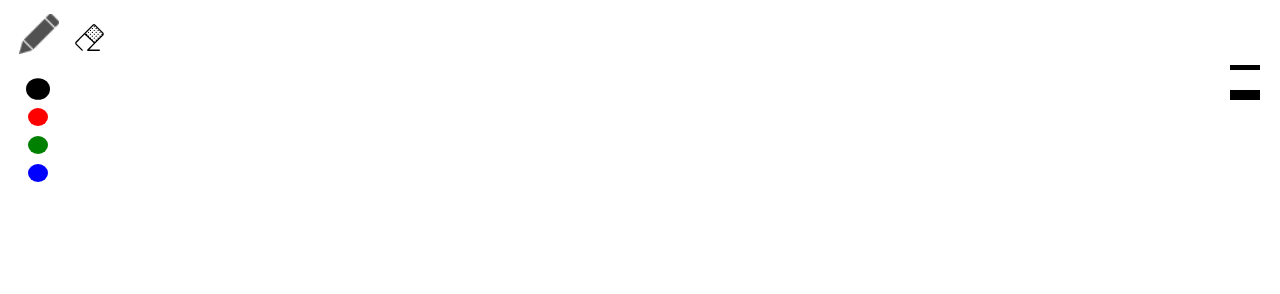
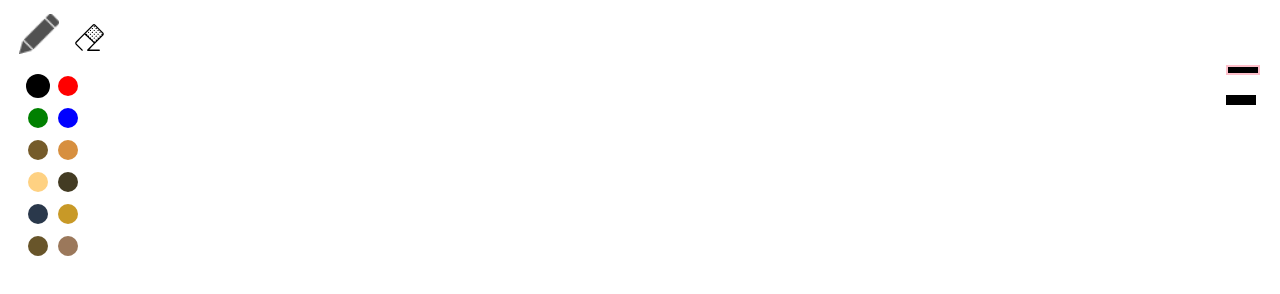
Before and after one commit to Cissypotato/canvas, a plain HTML site: page canvas.html in a window 1280 px wide. Drawn offline with Linux system fonts and the light colour scheme.

Commit message:
添加颜色

```diff
--- a/canvas.css
+++ b/canvas.css
@@ -11,18 +11,30 @@
  }
  img.active{width: 40px;height:40px;color: red}
 
- .colors{position: fixed;left: 28px;top: 70px;}
- .colors>li{width: 20px;height: 18px;border-radius: 50%;margin: 10px 0;transition: all 0.3s}
+ .colors{position: fixed;left: 28px;top: 70px;width: 50px;display: flex;
+    justify-content: space-between;flex-wrap: wrap}
+ .colors>li{width: 20px;height: 20px;margin: 6px 0;border-radius: 50%;transition: all 0.3s;box-shadow: black}
  .colors>li.black{background: black}
  .colors>li.red{background: red}
  .colors>li.green{background: green}
  .colors>li.blue{background: blue}
+ .colors>li.ba{background: #755b2a}
+ .colors>li.df{background: #d78f3f}
+ .colors>li.fe{background: #fed182}
+ .colors>li.b{background: #433b23}
+ .colors>li.ab{background: #2a384b}
+ .colors>li.c{background: #c89927}
+ .colors>li.a{background: #68552a}
+ .colors>li.bb{background: #9b785b}
+
  .colors>li.active{transform: scale(1.2)}
 
  .size{position: fixed;top: 45px;right: 20px;}
  .size>li{margin: 20px 0;}
- .size>.thin{height: 0;width: 30px;border-top: 5px solid #000;}
- .size>.bold{height: 0;width: 30px;border-top: 10px solid #000;}
+ .size>.thin{height: 0;width: 30px;height:6px;background:#000;}
+ .size>.thin.active{border:2px solid pink}
+ .size>.bold{height: 0;width: 30px;height:10px;background:#000;}
+ .size>.bold.active{border:2px solid pink}
 
  .icon {
     width: 2em; height: 2em;
--- a/canvas.html
+++ b/canvas.html
@@ -27,13 +27,22 @@
          </svg>
     </div>
     <ol class="colors">
-        <li class="black active" id="black"></li>
-        <li class="red" id="red"></li>
-        <li class="green" id="green"></li>
-        <li class="blue" id="blue"></li>
+        <li class="black active" id="black" data-color="#000"></li>
+        <li class="red" id="red" data-color="#f00"></li>
+        <li class="green" id="green" data-color="#0f0"></li>
+        <li class="blue" id="blue" data-color="#00f"></li>
+        <li class="ba"  data-color="#755b2a"></li>
+        <li class="df"  data-color="#d78f3f"></li>
+        <li class="fe"  data-color="#fed182"></li>
+        <li class="b"  data-color="#433b23"></li>
+        <li class="ab"  data-color="#2a384b"></li>
+        <li class="c"  data-color="#c89927"></li>
+        <li class="a"  data-color="#68552a"></li>
+        <li class="bb"  data-color="#9b785b"></li>
+
     </ol>
     <ol class="size">
-        <li class="thin" id="thin"></li>
+        <li class="thin active" id="thin"></li>
         <li class="bold" id="bold"></li>
     </ol>
     <script src="scripts/canvasPhone.js"></script>
--- a/scripts/canvasPhone.js
+++ b/scripts/canvasPhone.js
@@ -21,21 +21,23 @@ eraser.onclick=function(){
     eraserEnabled=true;
     eraser.classList.add("active")
     brush.classList.remove("active")
+    removeColorsActive()
+
 }
 brush.onclick=function(){
     eraserEnabled=false;
     brush.classList.add("active");
     eraser.classList.remove("active")
+    colors[0].classList.add('active')
 }
 
 //画笔颜色的调整
 var colors=document.querySelectorAll('.colors>li')
 for(var i=0;i<colors.length;i++){
     colors[i].onclick=function(e){
-        var id=e.currentTarget.id
-        context.fillStyle=id
-        console.log(context.fillStyle)
-        context.strokeStyle=id
+        var color=e.currentTarget.getAttribute('data-color')
+        context.fillStyle=color
+        context.strokeStyle=color
         e.currentTarget.classList.add('active')
         removeSiblingsClass(e.currentTarget)
     }
@@ -85,10 +87,14 @@ var thin=document.getElementById('thin');
 thin.onclick=function(){
     lineWidth=5
     circleRadius=2
+    thin.classList.add('active')
+    bold.classList.remove('active')
 }
 bold.onclick=function(){
     lineWidth=10
     circleRadius=5
+    thin.classList.remove('active')
+    bold.classList.add('active')
 
 }
 
@@ -232,6 +238,12 @@ function removeSiblingsClass(ele){
             siblings[i].classList.remove('active')
     }
 }
+//移除所有颜色的active
+function removeColorsActive(){
+    for(var i=0;i<colors.length;i++){
+        colors[i].classList.remove('active')
+}
+}
 //设置默认fillStyle
 function setFillStyle(){
     context.fillStyle="#000"
```
